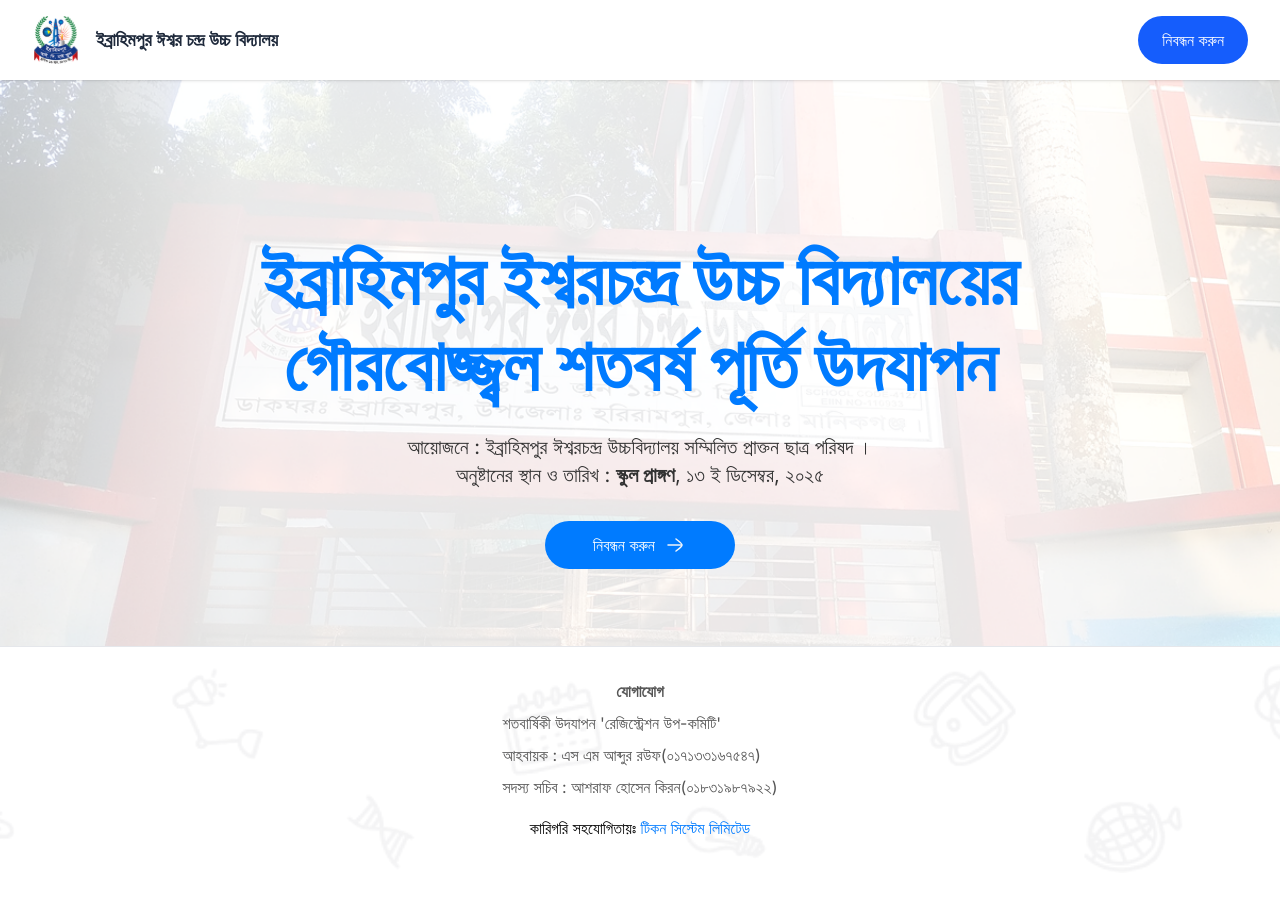
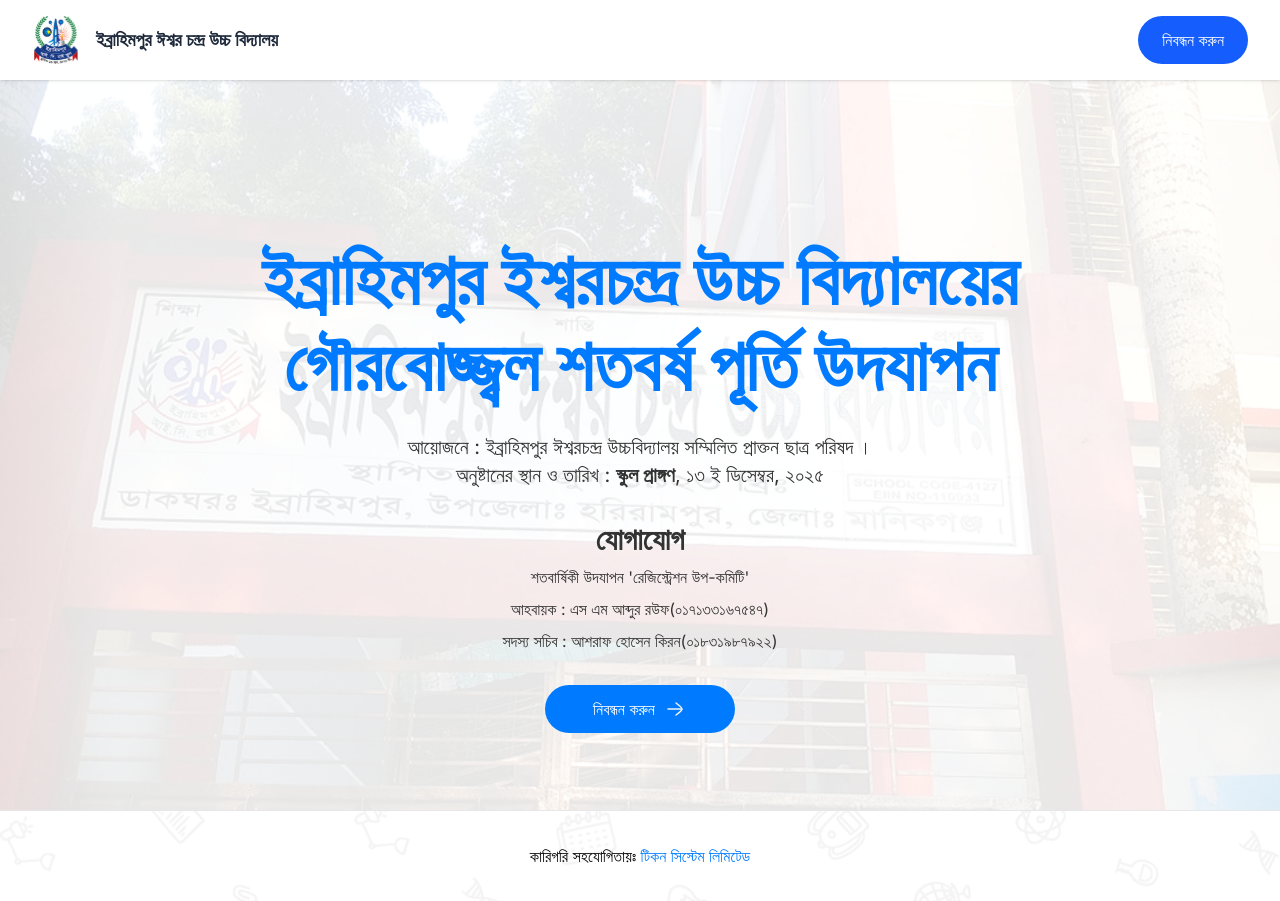
Before and after one commit to abir-ticon/reunion, a Next.js app: page / in a window 1280 px wide. Before the commit the page ends 873 px from the top, so only its background shows below. Built offline with nearby package versions, Linux system fonts and the light colour scheme.

Commit message:
Refactor Footer and HeroBanner components to consolidate contact information for the centenary celebration, enhancing visibility and accessibility. Update Step1ParticipantInfo to include file size limit in profile picture label for improved user guidance.

```diff
--- a/src/components/Footer.tsx
+++ b/src/components/Footer.tsx
@@ -14,21 +14,7 @@ export default function Footer() {
           {/* Address */}
 
           {/* Contact Information */}
-          <div className="flex items-center flex-col justify-center gap-2 md:gap-2">
-            <span className="font-bold">যোগাযোগ</span>
-            <div className="flex flex-col gap-2 items-start">
-              <span>শতবার্ষিকী উদযাপন &apos;রেজিস্ট্রেশন উপ-কমিটি&apos;</span>
 
-              <span>
-                আহবায়ক : এস এম আব্দুর রউফ(
-                <a href="tel:017133167547">০১৭১৩৩১৬৭৫৪৭</a>)
-              </span>
-              <span>
-                সদস্য সচিব : আশরাফ হোসেন কিরন(
-                <a href="tel:01831987922">০১৮৩১৯৮৭৯২২</a>)
-              </span>
-            </div>
-          </div>
           <p className="text-md text-[#000] leading-[26px]">
             কারিগরি সহযোগিতায়ঃ
             <a
--- a/src/components/HeroBanner.tsx
+++ b/src/components/HeroBanner.tsx
@@ -39,6 +39,24 @@ export default function HeroBanner() {
             , ১৩ ই ডিসেম্বর, ২০২৫
           </p>
           {/* CTA Button */}
+
+          <div className="flex items-center flex-col justify-center gap-2 md:gap-2 text-[#333] mb-8">
+            <span className="text-3xl font-bold">যোগাযোগ</span>
+            <div className="flex flex-col gap-2 items-center">
+              <span>শতবার্ষিকী উদযাপন &apos;রেজিস্ট্রেশন উপ-কমিটি&apos;</span>
+
+              <span>
+                আহবায়ক : এস এম আব্দুর রউফ(
+                <a href="tel:017133167547">০১৭১৩৩১৬৭৫৪৭</a>)
+              </span>
+              <span>
+                সদস্য সচিব : আশরাফ হোসেন কিরন(
+                <a href="tel:01831987922">০১৮৩১৯৮৭৯২২</a>)
+              </span>
+            </div>
+          </div>
+
+
           <button
             type="button"
             onClick={openInfoModal}
--- a/src/components/registration/Step1ParticipantInfo.tsx
+++ b/src/components/registration/Step1ParticipantInfo.tsx
@@ -170,7 +170,7 @@ export default function Step1ParticipantInfo({
 
       <div>
         <label className="block text-sm font-medium text-[#1E293B] mb-2 font-medium">
-          প্রোফাইল ছবি <span className="text-red-500 font-bold">*</span>
+          প্রোফাইল ছবি <span className="text-red-500 font-bold">*</span> <span className="text-gray-500 text-[12px]">(Max 5mb)</span>
         </label>
         <div
           className={`border rounded-lg px-4 py-2 cursor-pointer hover:bg-gray-50 transition-colors ${
```
